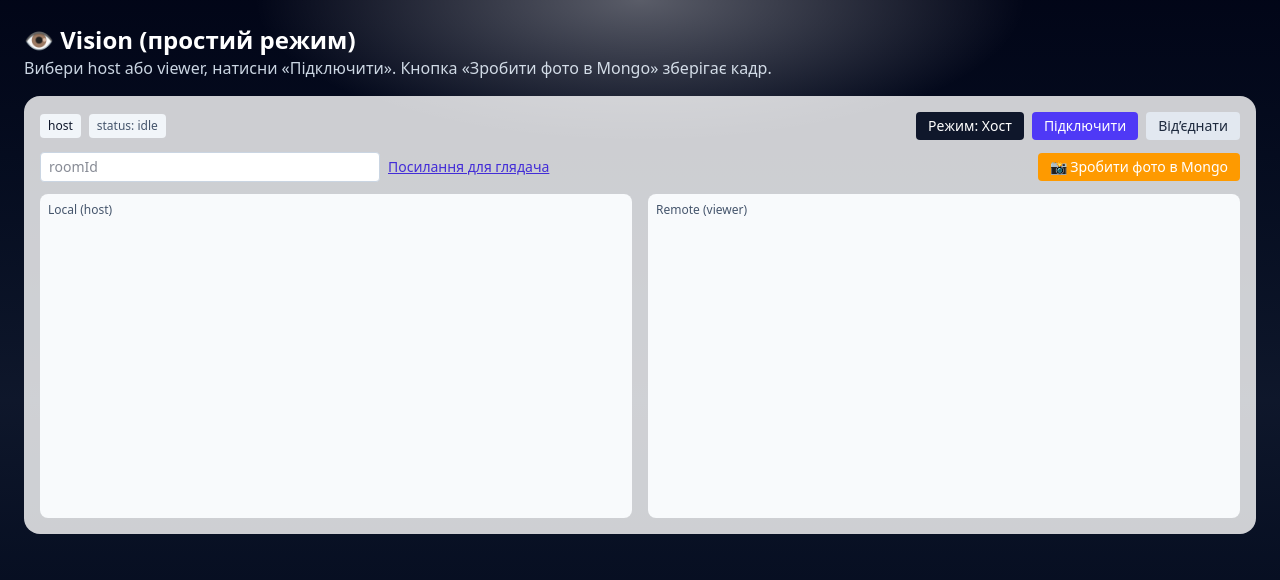
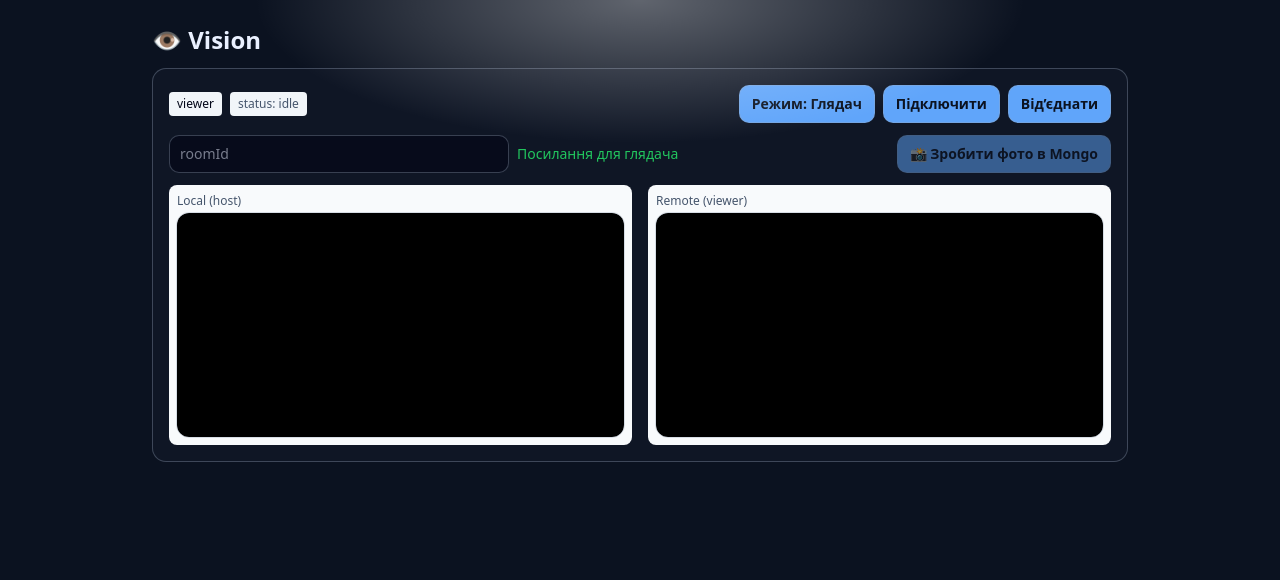
Before and after one commit to Stas-prog/Dim-Svitla-Love-Dobra, a Next.js app: page /vision in a window 1280 px wide. Shown: the top 580 px of the page. Built offline with nearby package versions, Linux system fonts and the light colour scheme.

Commit message:
19 commit

```diff
--- a/src/app/vision/[id]/page.tsx
+++ b/src/app/vision/[id]/page.tsx
@@ -1,26 +1,25 @@
-export const dynamic = "force-dynamic";
+'use client';
 
-import { use } from "react";
-import Vision from "@/components/Vision";
+import React, { use } from 'react';
+import Vision from '@/components/Vision';
+import '../vision-theme.css'; // <— додаємо (з урахуванням відносного шляху)
 
-export default function VisionWithIdPage({
-    params,
-    searchParams,
-}: {
+type Props = {
     params: Promise<{ id: string }>;
-    searchParams: Promise<{ mode?: "host" | "viewer" }>;
-}) {
-    const p = use(params);
-    const sp = use(searchParams);
-    const initialMode = (sp.mode === "viewer" || sp.mode === "host") ? sp.mode : "viewer";
+    searchParams: Promise<{ mode?: 'host' | 'viewer' }>;
+};
+
+export default function VisionLinkedPage(p: Props) {
+    const { id } = use(p.params);
+    const s = use(p.searchParams);
+    const initialMode = (s.mode === 'host' || s.mode === 'viewer') ? s.mode : 'viewer';
 
     return (
-        <main className="min-h-screen bg-gradient-to-b from-slate-950 via-slate-900 to-slate-950 p-6 text-white">
-            <h1 className="text-2xl font-bold">🔗 Vision з посиланням</h1>
-            <p className="text-slate-300 mb-4">
-                Кімната: <span className="font-mono">{p.id}</span> — режим: <b>{initialMode}</b>
-            </p>
-            <Vision initialMode={initialMode} initialRoomId={p.id} />
+        <main className="vision-ui min-h-screen">
+            <div className="max-w-5xl mx-auto p-4 sm:p-6">
+                <h1 className="text-2xl font-bold mb-3">🔗 Vision (room: {id})</h1>
+                <Vision initialRoomId={id} initialMode={initialMode} />
+            </div>
         </main>
     );
 }
--- a/src/app/vision/page.tsx
+++ b/src/app/vision/page.tsx
@@ -1,13 +1,17 @@
-export const dynamic = "force-dynamic";
+'use client';
 
-import Vision from "@/components/Vision";
+import React from 'react';
+import Vision from '@/components/Vision';
+import './vision-theme.css'; // <— додаємо
 
 export default function VisionPage() {
     return (
-        <main className="min-h-screen bg-gradient-to-b from-slate-950 via-slate-900 to-slate-950 p-6 text-white">
-            <h1 className="text-2xl font-bold">👁️ Vision (простий режим)</h1>
-            <p className="text-slate-300 mb-4">Вибери host або viewer, натисни «Підключити». Кнопка «Зробити фото в Mongo» зберігає кадр.</p>
-            <Vision initialMode="host" />
+        <main className="vision-ui min-h-screen">
+            <div className="max-w-5xl mx-auto p-4 sm:p-6">
+                <h1 className="text-2xl font-bold mb-3">👁️ Vision</h1>
+                {/* базовий режим – вибір у UI */}
+                <Vision />
+            </div>
         </main>
     );
 }
--- /dev/null
+++ b/src/app/vision/vision-theme.css
@@ -0,0 +1,98 @@
+/* Локальна тема лише для Vision-сторінок */
+.vision-ui {
+    /* База кольорів (темна тема) */
+    --v-bg: #0b1220;
+    --v-bg-soft: rgba(255, 255, 255, 0.06);
+    --v-card: rgba(17, 24, 39, 0.85);
+    --v-fg: #eaf0ff;
+    --v-fg-dim: #9fb0d1;
+    --v-accent: #60a5fa;
+    --v-accent-2: #22c55e;
+    --v-danger: #ef4444;
+    --v-border: rgba(148, 163, 184, 0.35);
+}
+
+.vision-ui {
+    background: var(--v-bg);
+    color: var(--v-fg) !important;
+}
+
+.vision-ui .card {
+    background: var(--v-card);
+    color: var(--v-fg) !important;
+    border: 1px solid var(--v-border);
+    border-radius: 14px;
+}
+
+/* Бейджі/статуси */
+.vision-ui .badge {
+    display: inline-block;
+    padding: 2px 8px;
+    border-radius: 9999px;
+    background: var(--v-bg-soft);
+    color: var(--v-fg);
+    border: 1px solid var(--v-border);
+    font-size: 12px;
+}
+
+/* Кнопки: жорстко фіксуємо контраст */
+.vision-ui button,
+.vision-ui a.button,
+.vision-ui .btn {
+    background: var(--v-accent) !important;
+    color: #0b1220 !important;
+    border: 1px solid var(--v-border) !important;
+    border-radius: 10px;
+    padding: 8px 12px;
+    font-weight: 600;
+    cursor: pointer;
+}
+
+.vision-ui button.secondary,
+.vision-ui .btn.secondary {
+    background: var(--v-bg-soft) !important;
+    color: var(--v-fg) !important;
+}
+
+.vision-ui button.danger {
+    background: var(--v-danger) !important;
+    color: #fff !important;
+}
+
+/* Інпути/селекти */
+.vision-ui input,
+.vision-ui select,
+.vision-ui textarea {
+    background: rgba(2, 6, 23, 0.6) !important;
+    color: var(--v-fg) !important;
+    border: 1px solid var(--v-border) !important;
+    border-radius: 10px;
+    padding: 8px 10px;
+}
+
+/* Видео-рамки */
+.vision-ui video {
+    background: #000;
+    border-radius: 12px;
+    outline: 1px solid var(--v-border);
+}
+
+/* Таблиці/списки */
+.vision-ui table {
+    color: var(--v-fg) !important;
+}
+
+.vision-ui th,
+.vision-ui td {
+    border-color: var(--v-border) !important;
+}
+
+/* На всяк: посилання */
+.vision-ui a {
+    color: var(--v-accent-2);
+    text-decoration: none;
+}
+
+.vision-ui a:hover {
+    text-decoration: underline;
+}
--- a/src/components/Vision.tsx
+++ b/src/components/Vision.tsx
@@ -11,29 +11,27 @@ type AnswerPayload = { type: 'answer'; sdp: any };
 type IcePayload = { type: 'candidate'; candidate: RTCIceCandidateInit };
 
 function asSignal(x: any): SignalData {
-    try {
-        if (!x) return x;
-        if (typeof x === 'string') return JSON.parse(x);
-        return x;
-    } catch { return x; }
+    try { return typeof x === 'string' ? JSON.parse(x) : x; } catch { return x; }
 }
 
 export default function Vision({
     initialMode,
     initialRoomId,
 }: { initialMode?: Mode; initialRoomId?: string }) {
-    // -------------------- state --------------------
     const [mode, setMode] = useState<Mode>(initialMode || 'viewer');
     const [status, setStatus] = useState<'idle' | 'connecting' | 'connected' | 'error'>('idle');
     const [err, setErr] = useState<string | null>(null);
 
-    const [roomId, setRoomId] = useState<string>(
-        initialRoomId || (typeof window !== 'undefined' ? (new URLSearchParams(location.search).get('roomId') || '') : '')
-    );
+    const [roomId, setRoomId] = useState<string>(() => {
+        if (initialRoomId) return initialRoomId;
+        if (typeof window !== 'undefined') {
+            return new URLSearchParams(location.search).get('roomId') || '';
+        }
+        return '';
+    });
 
     const isHost = mode === 'host';
 
-    // -------------------- refs --------------------
     const clientIdRef = useRef<string>('');
     const peerRef = useRef<Peer.Instance | null>(null);
     const streamRef = useRef<MediaStream | null>(null);
@@ -41,21 +39,20 @@ export default function Vision({
     const localVideoRef = useRef<HTMLVideoElement | null>(null);
     const remoteVideoRef = useRef<HTMLVideoElement | null>(null);
 
-    // захист від дублювань
-    const offerAppliedRef = useRef<boolean>(false);
-    const answerAppliedRef = useRef<boolean>(false);
+    const offerAppliedRef = useRef(false);
+    const answerAppliedRef = useRef(false);
     const iceSeenRef = useRef<Set<string>>(new Set());
 
-    // polling timers
     const pollOfferTimer = useRef<number | null>(null);
     const pollAnswerTimer = useRef<number | null>(null);
     const pollIceTimer = useRef<number | null>(null);
 
-    // -------------------- helpers --------------------
+    const startingRef = useRef(false); // анти-даблклік
+
     function clearTimers() {
-        if (pollOfferTimer.current) { window.clearInterval(pollOfferTimer.current); pollOfferTimer.current = null; }
-        if (pollAnswerTimer.current) { window.clearInterval(pollAnswerTimer.current); pollAnswerTimer.current = null; }
-        if (pollIceTimer.current) { window.clearInterval(pollIceTimer.current); pollIceTimer.current = null; }
+        if (pollOfferTimer.current) { clearInterval(pollOfferTimer.current); pollOfferTimer.current = null; }
+        if (pollAnswerTimer.current) { clearInterval(pollAnswerTimer.current); pollAnswerTimer.current = null; }
+        if (pollIceTimer.current) { clearInterval(pollIceTimer.current); pollIceTimer.current = null; }
     }
 
     function destroyPeer() {
@@ -67,9 +64,7 @@ export default function Vision({
     }
 
     function stopMedia() {
-        try {
-            streamRef.current?.getTracks().forEach(t => t.stop());
-        } catch { }
+        try { streamRef.current?.getTracks().forEach(t => t.stop()); } catch { }
         streamRef.current = null;
         if (localVideoRef.current) localVideoRef.current.srcObject = null;
         if (remoteVideoRef.current) remoteVideoRef.current.srcObject = null;
@@ -81,40 +76,63 @@ export default function Vision({
         stopMedia();
         setStatus('idle');
         setErr(null);
+        startingRef.current = false;
     }
 
-    // -------------------- start / connect --------------------
+    // cleanup тільки на unmount
+    useEffect(() => {
+        return () => resetAll();
+        // eslint-disable-next-line react-hooks/exhaustive-deps
+    }, []);
+
+    useEffect(() => {
+        clientIdRef.current = getClientId();
+    }, []);
+
     async function start() {
+        if (startingRef.current || status === 'connecting') return;
+        startingRef.current = true;
+        setErr(null);
+        setStatus('connecting');
+
         try {
-            if (!roomId) {
-                // автогенерація кімнати для зручності
-                setRoomId(crypto.randomUUID());
-            }
-            setStatus('connecting');
-            setErr(null);
+            // використовуємо локальний rid, НЕ міняючи стейт під час старту
+            const rid = (roomId && roomId.trim()) ? roomId.trim() : crypto.randomUUID();
 
-            // створюємо peer
             const peer = new Peer({
                 initiator: isHost,
-                trickle: true, // даємо ICE йти потоком
+                trickle: true,
             });
             peerRef.current = peer;
 
-            // медіа: лише host запитує камеру та віддає треки
             if (isHost) {
+                // хост вмикає камеру та додає треки
+                let media: MediaStream | null = null;
                 try {
-                    const media = await navigator.mediaDevices.getUserMedia({ video: true, audio: false });
-                    streamRef.current = media;
-                    if (localVideoRef.current) localVideoRef.current.srcObject = media;
-                    media.getTracks().forEach(t => peer.addTrack(t, media));
+                    media = await navigator.mediaDevices.getUserMedia({ video: true, audio: false });
                 } catch (e: any) {
                     console.error('getUserMedia error', e);
                     setErr(e?.message || 'getUserMedia failed');
                     setStatus('error');
+                    startingRef.current = false;
                     return;
                 }
+                // якщо під час очікування щось зламали — відступаємо
+                if (peerRef.current !== peer || peer.destroyed) {
+                    media.getTracks().forEach(t => t.stop());
+                    startingRef.current = false;
+                    return;
+                }
+                streamRef.current = media;
+                if (localVideoRef.current) localVideoRef.current.srcObject = media;
+                // захист від destroy
+                if (!peer.destroyed) {
+                    media.getTracks().forEach(t => {
+                        try { peer.addTrack(t, media!); } catch { }
+                    });
+                }
             } else {
-                // viewer слухає remote stream
+                // viewer слухає віддалений стрім
                 peer.on('track', (_track, remoteStream) => {
                     const el = remoteVideoRef.current;
                     if (!el) return;
@@ -123,50 +141,45 @@ export default function Vision({
                 });
             }
 
-            // події peer
             peer.on('connect', () => {
                 console.log('[peer] connected');
                 setStatus('connected');
+                startingRef.current = false;
             });
             peer.on('error', (e) => {
                 console.error('[peer] error', e);
                 setErr(e.message || 'peer error');
                 setStatus('error');
+                startingRef.current = false;
             });
             peer.on('close', () => {
                 console.log('[peer] close');
                 setStatus('idle');
+                startingRef.current = false;
             });
 
-            // signal → POST до нашого API
+            // вихідні сигнали -> API
             peer.on('signal', async (data: SignalData) => {
                 try {
-                    // ОФФЕР створює тільки host
                     if ((data as any).type === 'offer') {
                         const payload: OfferPayload = { type: 'offer', sdp: data };
                         const res = await fetch('/api/webrtc/offer', {
                             method: 'POST',
                             headers: { 'content-type': 'application/json' },
-                            body: JSON.stringify({ roomId, offer: payload, from: clientIdRef.current }),
+                            body: JSON.stringify({ roomId: rid, offer: payload, from: clientIdRef.current }),
                             cache: 'no-store',
                         });
                         if (!res.ok) throw new Error('offer save failed');
-                        console.log('[signal] offer saved');
-                    }
-                    // АНСЕР створює тільки viewer
-                    else if ((data as any).type === 'answer') {
+                    } else if ((data as any).type === 'answer') {
                         const payload: AnswerPayload = { type: 'answer', sdp: data };
                         const res = await fetch('/api/webrtc/answer', {
                             method: 'POST',
                             headers: { 'content-type': 'application/json' },
-                            body: JSON.stringify({ roomId, answer: payload, from: clientIdRef.current }),
+                            body: JSON.stringify({ roomId: rid, answer: payload, from: clientIdRef.current }),
                             cache: 'no-store',
                         });
                         if (!res.ok) throw new Error('answer save failed');
-                        console.log('[signal] answer saved');
-                    }
-                    // ICE
-                    else if ((data as any).candidate) {
+                    } else if ((data as any).candidate) {
                         const candInit = (data as any).candidate as RTCIceCandidateInit;
                         const key = `${candInit.sdpMid || ''}|${candInit.sdpMLineIndex || ''}|${candInit.candidate || ''}`;
                         if (iceSeenRef.current.has(key)) return;
@@ -176,11 +189,10 @@ export default function Vision({
                         const res = await fetch('/api/webrtc/candidate', {
                             method: 'POST',
                             headers: { 'content-type': 'application/json' },
-                            body: JSON.stringify({ roomId, ice: payload, from: clientIdRef.current }),
+                            body: JSON.stringify({ roomId: rid, ice: payload, from: clientIdRef.current }),
                             cache: 'no-store',
                         });
                         if (!res.ok) throw new Error('ice save failed');
-                        // console.log('[signal] ice saved');
                     }
                 } catch (e: any) {
                     console.error('[signal POST] error', e);
@@ -188,22 +200,21 @@ export default function Vision({
                 }
             });
 
-            // -------------------- polling --------------------
+            // ---- polling ----
             clearTimers();
 
-            // viewer → чекає offer
             if (!isHost) {
+                // viewer: чекає offer
                 const pollOffer = async () => {
                     try {
-                        if (offerAppliedRef.current) return; // вже застосували
-                        const r = await fetch(`/api/webrtc/offer?roomId=${encodeURIComponent(roomId)}`, { cache: 'no-store' });
+                        if (offerAppliedRef.current) return;
+                        const r = await fetch(`/api/webrtc/offer?roomId=${encodeURIComponent(rid)}`, { cache: 'no-store' });
                         if (!r.ok) return;
                         const doc = await r.json();
                         if (doc?.offer?.sdp) {
                             const sig = asSignal(doc.offer.sdp);
-                            if (sig?.type === 'offer' && !offerAppliedRef.current) {
-                                console.log('[viewer] applying offer…');
-                                peer.signal(sig); // <— ВАЖЛИВО: один раз
+                            if (sig?.type === 'offer' && !offerAppliedRef.current && peerRef.current && !peerRef.current.destroyed) {
+                                peerRef.current.signal(sig);
                                 offerAppliedRef.current = true;
                             }
                         }
@@ -213,19 +224,18 @@ export default function Vision({
                 pollOfferTimer.current = window.setInterval(pollOffer, 1200) as unknown as number;
             }
 
-            // host → чекає answer
             if (isHost) {
+                // host: чекає answer
                 const pollAnswer = async () => {
                     try {
                         if (answerAppliedRef.current) return;
-                        const r = await fetch(`/api/webrtc/answer?roomId=${encodeURIComponent(roomId)}&to=${encodeURIComponent(clientIdRef.current)}`, { cache: 'no-store' });
+                        const r = await fetch(`/api/webrtc/answer?roomId=${encodeURIComponent(rid)}&to=${encodeURIComponent(clientIdRef.current)}`, { cache: 'no-store' });
                         if (!r.ok) return;
                         const doc = await r.json();
                         if (doc?.answer?.sdp) {
                             const sig = asSignal(doc.answer.sdp);
-                            if (sig?.type === 'answer' && !answerAppliedRef.current) {
-                                console.log('[host] applying answer…');
-                                peer.signal(sig); // <— ВАЖЛИВО: один раз
+                            if (sig?.type === 'answer' && !answerAppliedRef.current && peerRef.current && !peerRef.current.destroyed) {
+                                peerRef.current.signal(sig);
                                 answerAppliedRef.current = true;
                             }
                         }
@@ -235,36 +245,39 @@ export default function Vision({
                 pollAnswerTimer.current = window.setInterval(pollAnswer, 1200) as unknown as number;
             }
 
-            // обидва отримують ICE від контрагента
             const pollIce = async () => {
                 try {
-                    const r = await fetch(`/api/webrtc/candidate?roomId=${encodeURIComponent(roomId)}&to=${encodeURIComponent(clientIdRef.current)}`, { cache: 'no-store' });
+                    const r = await fetch(`/api/webrtc/candidate?roomId=${encodeURIComponent(rid)}&to=${encodeURIComponent(clientIdRef.current)}`, { cache: 'no-store' });
                     if (!r.ok) return;
                     const list = await r.json();
                     if (!Array.isArray(list)) return;
                     for (const it of list) {
-                        if (!it?.ice?.candidate) continue;
-                        const c: RTCIceCandidateInit = it.ice.candidate;
-
-                        // дедуп по ключу
+                        const c: RTCIceCandidateInit | undefined = it?.ice?.candidate;
+                        if (!c) continue;
                         const key = `${c.sdpMid || ''}|${c.sdpMLineIndex || ''}|${c.candidate || ''}`;
                         if (iceSeenRef.current.has(key)) continue;
                         iceSeenRef.current.add(key);
 
-                        // ⬇️ ГОЛОВНЕ ВИПРАВЛЕННЯ: конвертуємо Init → реальний RTCIceCandidate
-                        const rtc = new RTCIceCandidate(c);
-                        const sig = { type: 'candidate', candidate: rtc } as unknown as SignalData;
-                        peer.signal(sig);
+                        if (peerRef.current && !peerRef.current.destroyed) {
+                            const rtc = new RTCIceCandidate(c);
+                            const sig = { type: 'candidate', candidate: rtc } as unknown as SignalData;
+                            peerRef.current.signal(sig);
+                        }
                     }
                 } catch { }
             };
             pollIce();
             pollIceTimer.current = window.setInterval(pollIce, 1000) as unknown as number;
 
+            // тільки після успішного запуску — синхронізуємо roomId у стейт/URL (без тригеру destroy)
+            if (!roomId) setRoomId(rid);
+
         } catch (e: any) {
             console.error('start error', e);
             setErr(e.message || 'start error');
             setStatus('error');
+        } finally {
+            // залишаємо в true поки не зʼєднаємось/помилка подіями peer; тут не скидаємо насильно
         }
     }
 
@@ -272,7 +285,6 @@ export default function Vision({
         resetAll();
     }
 
-    // -------------------- capture to Mongo --------------------
     async function captureToMongo() {
         try {
             const video = isHost ? localVideoRef.current : remoteVideoRef.current;
@@ -290,7 +302,7 @@ export default function Vision({
                 method: 'POST',
                 headers: { 'content-type': 'application/json' },
                 body: JSON.stringify({
-                    roomId,
+                    roomId: roomId || 'no-room',
                     by: clientIdRef.current,
                     dataUrl,
                     createdAt: new Date().toISOString(),
@@ -303,26 +315,12 @@ export default function Vision({
         }
     }
 
-    // -------------------- effects --------------------
-    useEffect(() => {
-        clientIdRef.current = getClientId();
-    }, []);
-
-    // при зміні roomId/mode — чистимо старе
-    useEffect(() => {
-        return () => {
-            resetAll();
-        };
-        // eslint-disable-next-line react-hooks/exhaustive-deps
-    }, [mode, roomId]);
-
-    // -------------------- UI --------------------
-    const subtitle = useMemo(() => isHost ? 'host' : 'viewer', [isHost]);
+    const subtitle = useMemo(() => (isHost ? 'host' : 'viewer'), [isHost]);
 
     return (
-        <div className="rounded-2xl bg-white/80 p-4 shadow-soft text-slate-900">
+        <div className="rounded-2xl bg-white/80 p-4 shadow-soft text-slate-900 card">
             <div className="flex items-center gap-2 mb-3">
-                <span className="px-2 py-1 rounded bg-slate-100 text-xs">{subtitle}</span>
+                <span className="px-2 py-1 rounded bg-slate-100 text-xs text-slate-950">{subtitle}</span>
                 <span className={`px-2 py-1 rounded text-xs ${status === 'connected' ? 'bg-emerald-100 text-emerald-700' : status === 'error' ? 'bg-rose-100 text-rose-700' : 'bg-slate-100 text-slate-600'}`}>
                     status: {status}
                 </span>
@@ -331,12 +329,15 @@ export default function Vision({
                     <button
                         className="px-3 py-1 rounded bg-slate-900 text-white text-sm"
                         onClick={() => setMode(m => (m === 'host' ? 'viewer' : 'host'))}
+                        disabled={status === 'connecting'}
+                        title="Перемкнути режим"
                     >
                         Режим: {isHost ? 'Хост' : 'Глядач'}
                     </button>
                     <button
-                        className="px-3 py-1 rounded bg-indigo-600 text-white text-sm"
+                        className="px-3 py-1 rounded bg-indigo-600 text-white text-sm disabled:opacity-50"
                         onClick={start}
+                        disabled={status === 'connecting'}
                     >
                         Підключити
                     </button>
@@ -365,7 +366,7 @@ export default function Vision({
                     Посилання для глядача
                 </a>
                 <button
-                    className="ml-auto px-3 py-1 rounded bg-amber-500 text-white text-sm"
+                    className="ml-auto px-3 py-1 rounded bg-amber-500 text-white text-sm disabled:opacity-50"
                     onClick={captureToMongo}
                     disabled={status !== 'connected'}
                     title="Зберегти кадр у Mongo"
```
